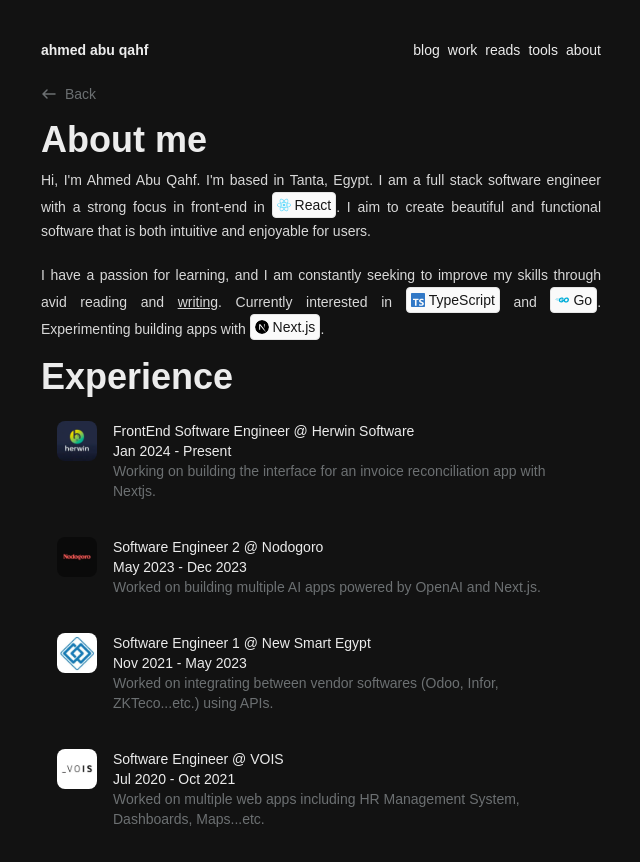
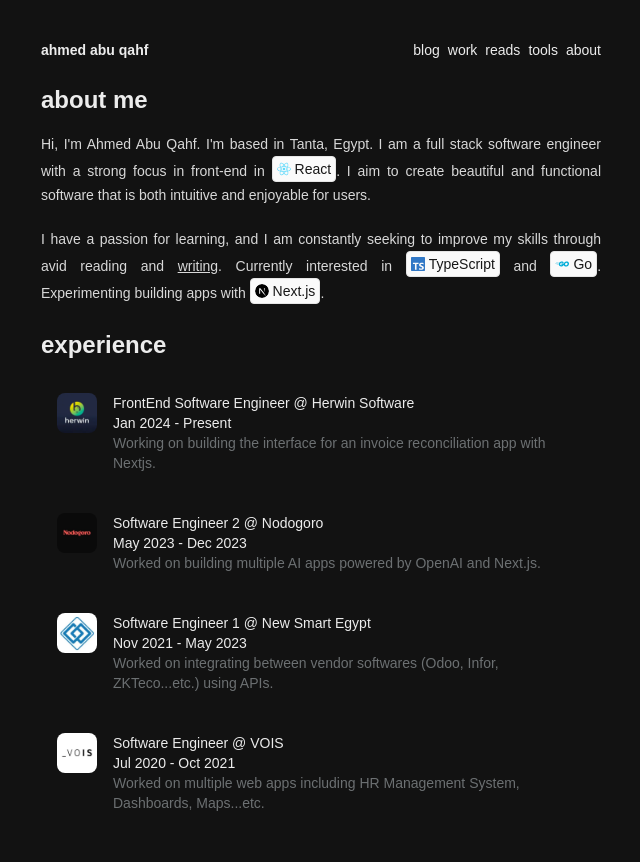
Before and after one commit to ahmedsomaa/my-portfolio, a Next.js app: page /about in a window 1280 px wide. Shown: the top 862 px of the page, without its empty margins (319-959 px from the left). Built offline with nearby package versions, Linux system fonts and the light colour scheme; a web font is replaced by a local one.

Commit message:
refactor: Remove back button & decrease headings size to 2xl and paragraphs to sm

```diff
--- a/src/app/about/page.tsx
+++ b/src/app/about/page.tsx
@@ -1,41 +1,33 @@
-import Link from 'next/link';
+import type { Metadata } from 'next';
 
 import { ExperienceCard } from '@/components/ExperienceCard';
 import AboutMe from '@/components/home/AboutMe';
-import { ArrowLeftIcon } from '@/components/icons/arrow-left';
 import CONFIG from '@/config';
 
-export const metadata = {
+export const metadata: Metadata = {
   title: 'About',
-  description: 'Here are more details about me.',
+  description: 'Find more about me',
 };
 
 export default function AboutPage() {
   return (
     <div className="grid grid-cols-1 gap-10 pb-10 w-full">
       <div className="flex flex-col">
-        <Link
-          href="/"
-          className="flex flex-row space-x-2 items-center md:px-6 group cursor-pointer mb-4"
-        >
-          <ArrowLeftIcon />
-          <span className="text-secondaryDarker">Back</span>
-        </Link>
-        <div className="space-y-4">
-          <div className="space-y-2">
-            <span className="text-4xl font-bold md:px-6 mb-6 md:mb-4">
+        <div className="space-y-6">
+          <div className="space-y-4">
+            <h2 className="text-2xl font-bold md:px-6 mb-6 md:mb-4 lowercase">
               About me
-            </span>
+            </h2>
             <div className="md:px-6">
               <AboutMe />
             </div>
           </div>
-          <div className="space-y-2">
-            <span className="text-4xl font-bold md:px-6 mb-6 md:mb-4">
+          <div className="space-y-4">
+            <h2 className="text-2xl font-bold md:px-6 mb-6 md:mb-4 lowercase">
               Experience
-            </span>
+            </h2>
             <div className="md:px-6">
-              <div className="flex flex-col space-y-8 md:space-y-1">
+              <div className="flex flex-col space-y-8 md:space-y-2">
                 {CONFIG.experience.map((experience) => {
                   return (
                     <ExperienceCard
```
